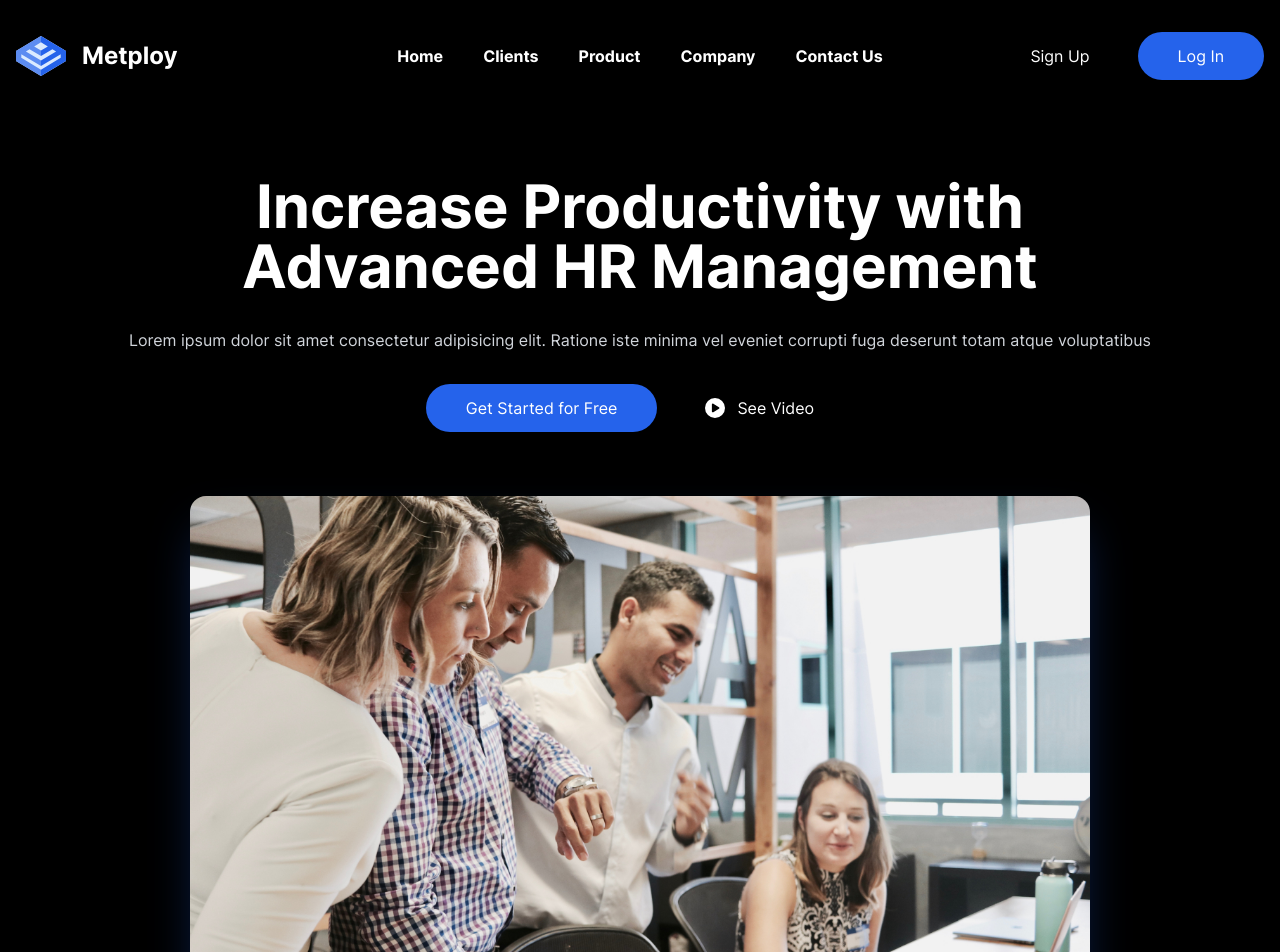
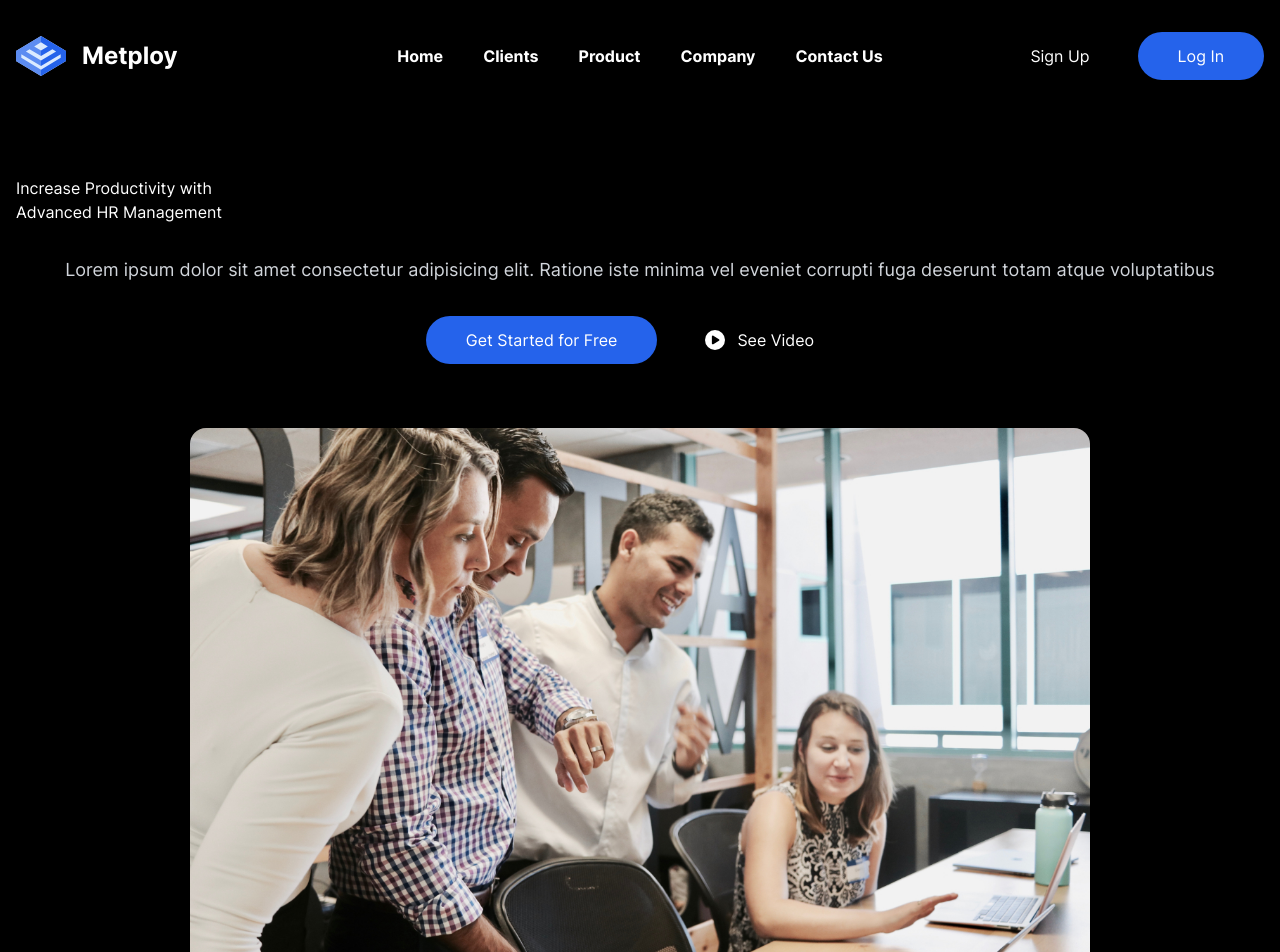
Before and after one commit to DanialZahid/metploy, a React (Vite) app: page / in a window 1280 px wide. Shown: the top 952 px of the page. Built offline with nearby package versions, Linux system fonts and the light colour scheme.

Commit message:
Update styles.

```diff
--- a/src/index.css
+++ b/src/index.css
@@ -32,20 +32,16 @@
   }
 
   /* Typography */
-  h1 {
-    @apply text-center text-6xl font-bold;
-  }
-
   h2 {
     @apply text-4xl font-bold;
   }
 
   p {
-    @apply text-gray-300;
+    @apply text-lg text-gray-300;
   }
 
   /* Media */
   img {
-    @apply rounded-2xl shadow-2xl shadow-blue-600/40;
+    @apply rounded-2xl;
   }
 }
```
